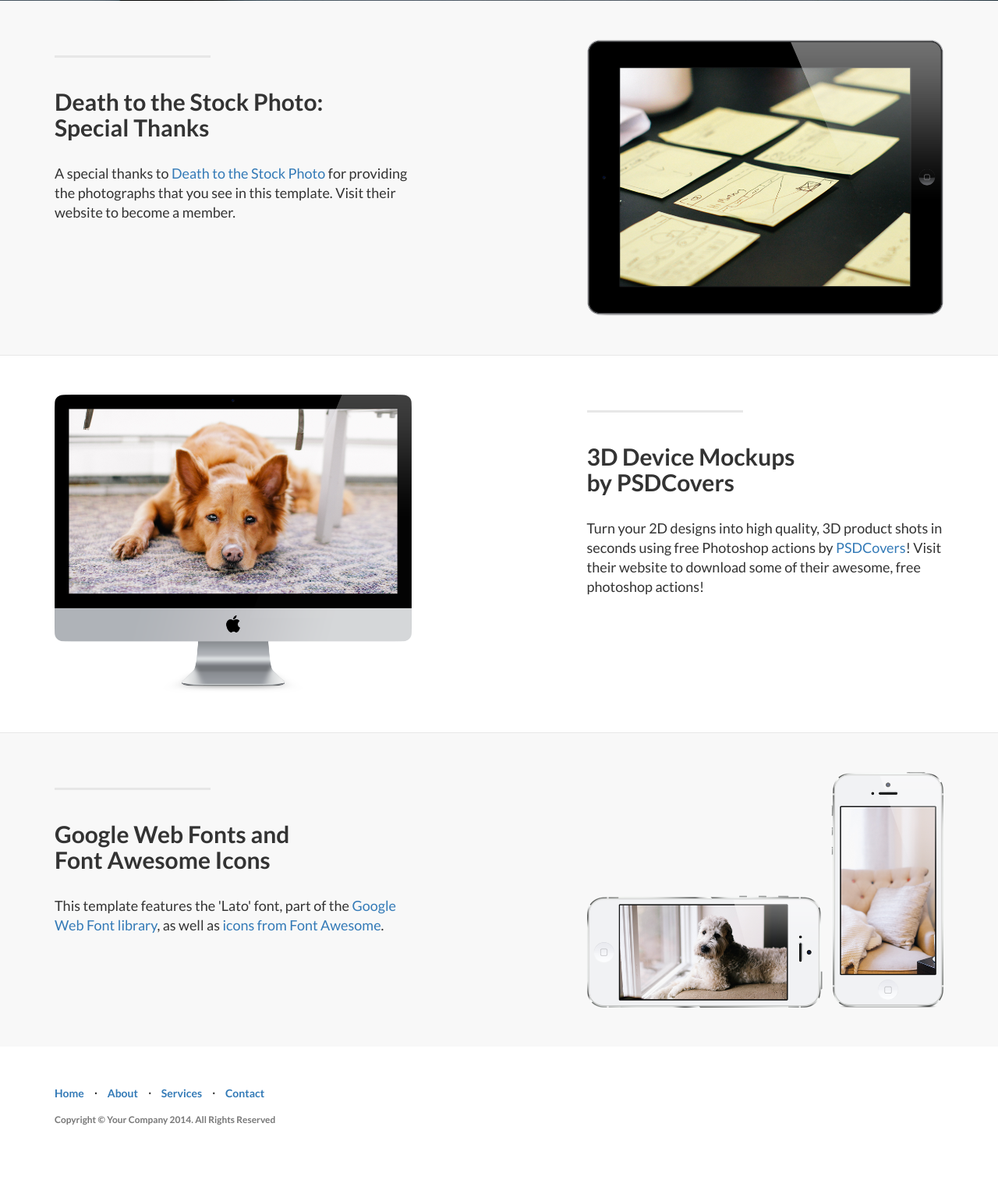
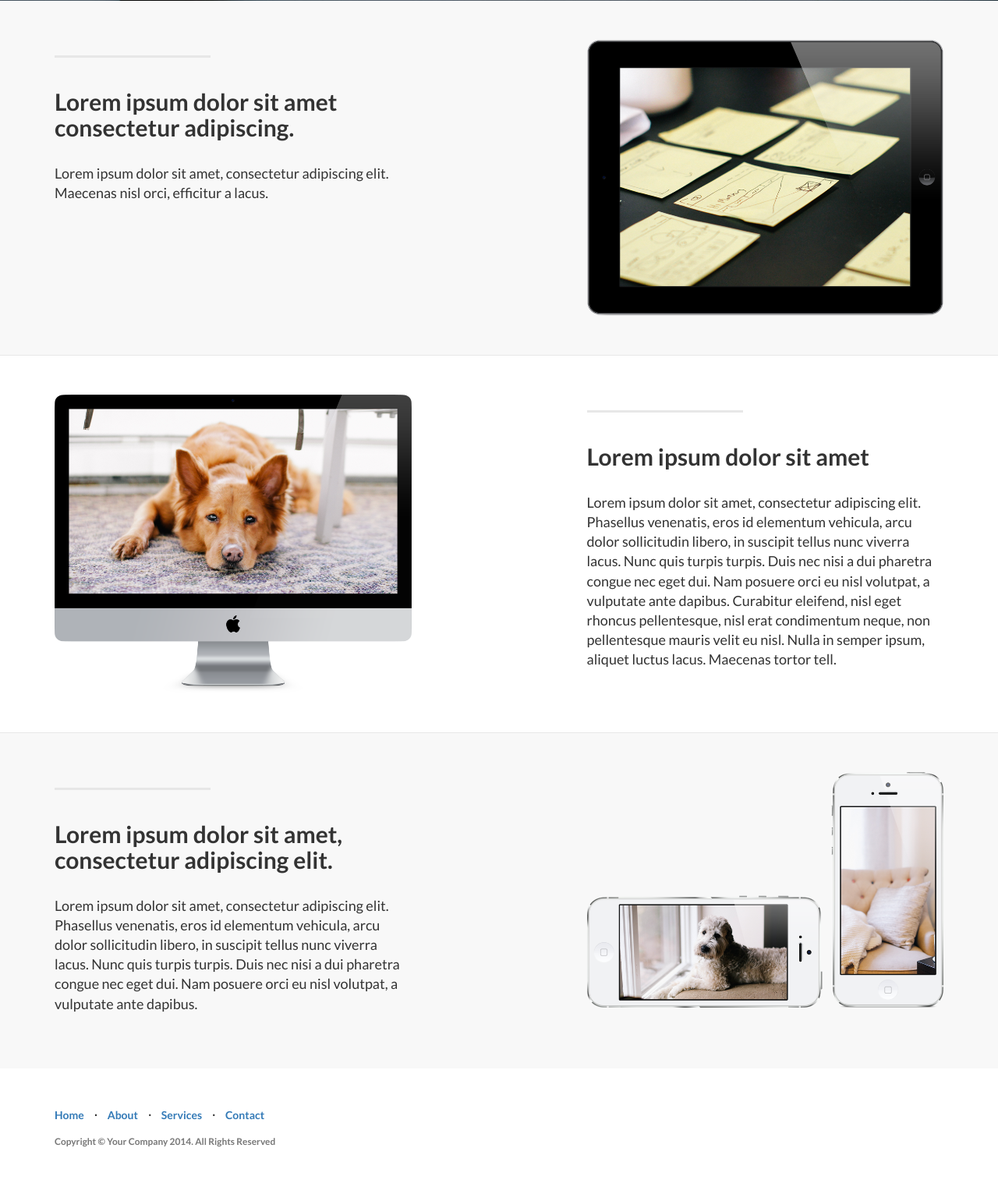
Before and after one commit to mg14777/Task-Bunny, a PHP site: page /view/index.php in a window 1280 px wide. Shown: the part 799-2321 px from the top of the page at 78% size. Before the commit the page ends 2242 px from the top, so only its background shows below. Run offline with PHP 8.4, Linux system fonts and the light colour scheme.

Commit message:
added lorem ipsum filler for index

```diff
--- a/view/index.php
+++ b/view/index.php
@@ -99,8 +99,8 @@
                 <div class="col-lg-5 col-sm-6">
                     <hr class="section-heading-spacer">
                     <div class="clearfix"></div>
-                    <h2 class="section-heading">Death to the Stock Photo:<br>Special Thanks</h2>
-                    <p class="lead">A special thanks to <a target="_blank" href="http://join.deathtothestockphoto.com/">Death to the Stock Photo</a> for providing the photographs that you see in this template. Visit their website to become a member.</p>
+                    <h2 class="section-heading">Lorem ipsum dolor sit amet consectetur adipiscing.</h2>
+                    <p class="lead">Lorem ipsum dolor sit amet, consectetur adipiscing elit. Maecenas nisl orci, efficitur a lacus.</p>
                 </div>
                 <div class="col-lg-5 col-lg-offset-2 col-sm-6">
                     <img class="img-responsive" src="img/ipad.png" alt="">
@@ -121,8 +121,8 @@
                 <div class="col-lg-5 col-lg-offset-1 col-sm-push-6  col-sm-6">
                     <hr class="section-heading-spacer">
                     <div class="clearfix"></div>
-                    <h2 class="section-heading">3D Device Mockups<br>by PSDCovers</h2>
-                    <p class="lead">Turn your 2D designs into high quality, 3D product shots in seconds using free Photoshop actions by <a target="_blank" href="http://www.psdcovers.com/">PSDCovers</a>! Visit their website to download some of their awesome, free photoshop actions!</p>
+                    <h2 class="section-heading">Lorem ipsum dolor sit amet</h2>
+                    <p class="lead">Lorem ipsum dolor sit amet, consectetur adipiscing elit. Phasellus venenatis, eros id elementum vehicula, arcu dolor sollicitudin libero, in suscipit tellus nunc viverra lacus. Nunc quis turpis turpis. Duis nec nisi a dui pharetra congue nec eget dui. Nam posuere orci eu nisl volutpat, a vulputate ante dapibus. Curabitur eleifend, nisl eget rhoncus pellentesque, nisl erat condimentum neque, non pellentesque mauris velit eu nisl. Nulla in semper ipsum, aliquet luctus lacus. Maecenas tortor tell.</p>
                 </div>
                 <div class="col-lg-5 col-sm-pull-6  col-sm-6">
                     <img class="img-responsive" src="img/dog.png" alt="">
@@ -143,8 +143,8 @@
                 <div class="col-lg-5 col-sm-6">
                     <hr class="section-heading-spacer">
                     <div class="clearfix"></div>
-                    <h2 class="section-heading">Google Web Fonts and<br>Font Awesome Icons</h2>
-                    <p class="lead">This template features the 'Lato' font, part of the <a target="_blank" href="http://www.google.com/fonts">Google Web Font library</a>, as well as <a target="_blank" href="http://fontawesome.io">icons from Font Awesome</a>.</p>
+                    <h2 class="section-heading">Lorem ipsum dolor sit amet, consectetur adipiscing elit.</h2>
+                    <p class="lead">Lorem ipsum dolor sit amet, consectetur adipiscing elit. Phasellus venenatis, eros id elementum vehicula, arcu dolor sollicitudin libero, in suscipit tellus nunc viverra lacus. Nunc quis turpis turpis. Duis nec nisi a dui pharetra congue nec eget dui. Nam posuere orci eu nisl volutpat, a vulputate ante dapibus. </p>
                 </div>
                 <div class="col-lg-5 col-lg-offset-2 col-sm-6">
                     <img class="img-responsive" src="img/phones.png" alt="">
```
